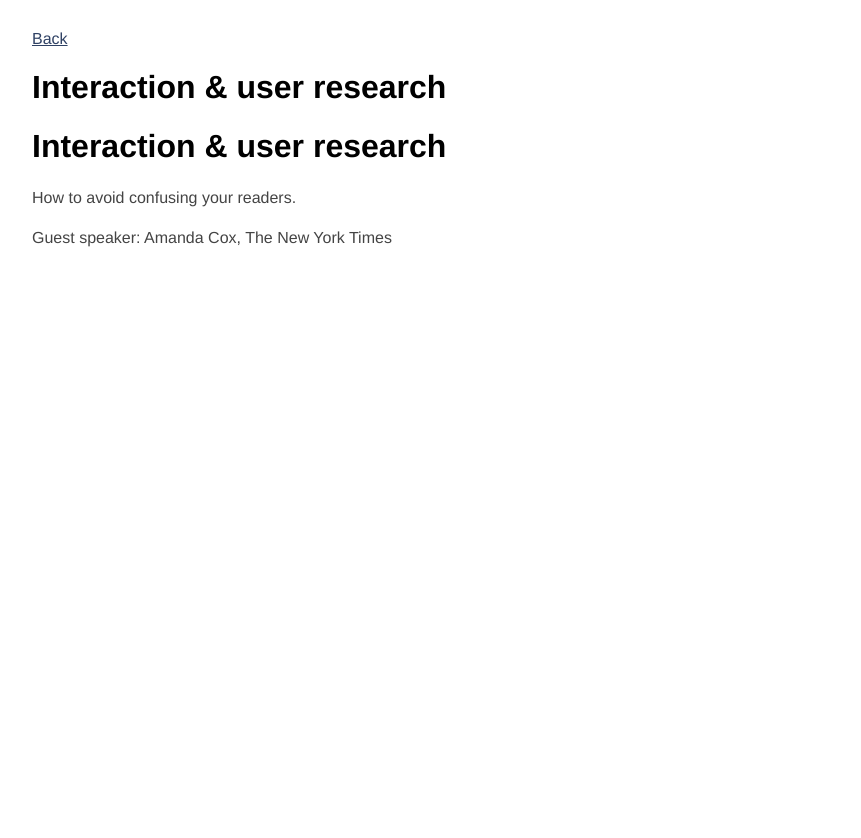
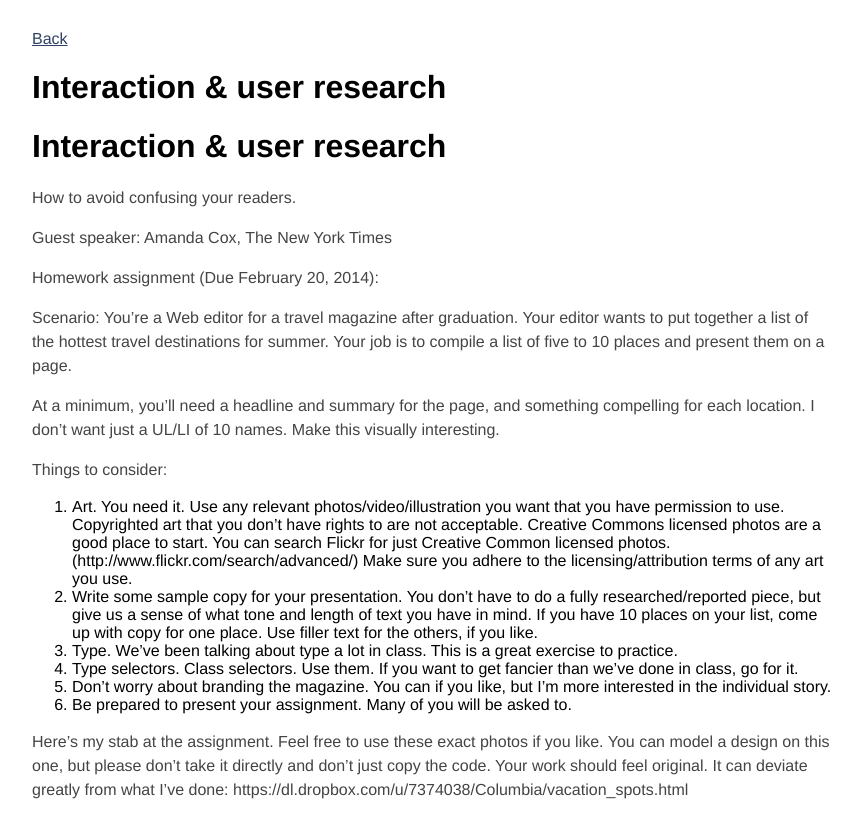
Before and after one commit to tysone/2014-columbia, a Jekyll site: the page built from columbia-spring-14/_posts/2014-02-13-class-7.md, in a window 1280 px wide. Shown: the top 838 px of the page, without its empty margins (248-1109 px from the left). Built offline with Jekyll 4.4.1, drawn with Linux system fonts in a browser that asks for light colours.

Commit message:
class 7 assignment

```diff
--- a/columbia-spring-14/_posts/2014-02-13-class-7.md
+++ b/columbia-spring-14/_posts/2014-02-13-class-7.md
@@ -10,3 +10,21 @@ summary: How to avoid confusing your readers.
 How to avoid confusing your readers.
 
 Guest speaker: Amanda Cox, The New York Times
+
+Homework assignment (Due February 20, 2014):
+
+Scenario: You're a Web editor for a travel magazine after graduation. Your editor wants to put together a list of the hottest travel destinations for summer. Your job is to compile a list of five to 10 places and present them on a page.
+
+At a minimum, you'll need a headline and summary for the page, and something compelling for each location. I don't want just a UL/LI of 10 names. Make this visually interesting.
+
+Things to consider:
+
+1. Art. You need it. Use any relevant photos/video/illustration you want that you have permission to use. Copyrighted art that you don't have rights to are not acceptable. Creative Commons licensed photos are a good place to start. You can search Flickr for just Creative Common licensed photos. (http://www.flickr.com/search/advanced/) Make sure you adhere to the licensing/attribution terms of any art you use.
+2. Write some sample copy for your presentation. You don't have to do a fully researched/reported piece, but give us a sense of what tone and length of text you have in mind. If you have 10 places on your list, come up with copy for one place. Use filler text for the others, if you like.
+3. Type. We've been talking about type a lot in class. This is a great exercise to practice.
+4. Type selectors. Class selectors. Use them. If you want to get fancier than we’ve done in class, go for it.
+5. Don't worry about branding the magazine. You can if you like, but I'm more interested in the individual story.
+6. Be prepared to present your assignment. Many of you will be asked to.
+
+Here's my stab at the assignment. Feel free to use these exact photos if you like. You can model a design on this one, but please don't take it directly and don't just copy the code. Your work should feel original. It can deviate greatly from what I’ve done:
+https://dl.dropbox.com/u/7374038/Columbia/vacation_spots.html
```
